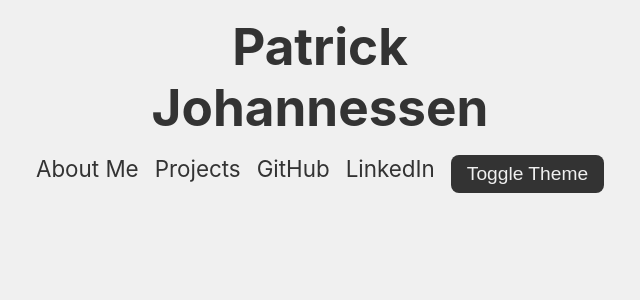
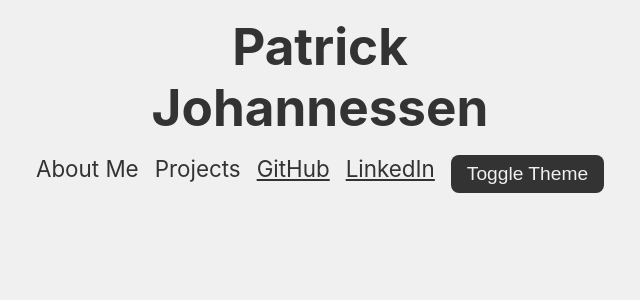
Before and after one commit to patrickjoh/react-website, a React (Create React App) app: page / in a window 1280 px wide. Shown: the top 300 px of the page, without its empty margins (320-960 px from the left). Built offline with nearby package versions, Linux system fonts and the light colour scheme.

Commit message:
change: added underline as decribed in issue
Issue: https://github.com/patrickjoh/react-website/issues/10#issue-1736851253
- Added additional class "external-link" to the <a> in the navbar.
- Added CSS rule for underline to the  class "external-link"

```diff
--- a/src/App.js
+++ b/src/App.js
@@ -60,10 +60,10 @@
                 <NavLink className="nav-link" activeClassName="active" to="/projects">Projects</NavLink>
               </li>
               <li className="nav-item">
-                <a className="nav-link" href="https://github.com/patrickjoh" target="_blank" rel="noopener noreferrer">GitHub</a>
+                <a className="nav-link external-link" href="https://github.com/patrickjoh" target="_blank" rel="noopener noreferrer">GitHub</a>
               </li>
               <li className="nav-item">
-                <a className="nav-link" href="https://www.linkedin.com/in/patrick-johannessen/" target="_blank" rel="noopener noreferrer">LinkedIn</a>
+                <a className="nav-link external-link" href="https://www.linkedin.com/in/patrick-johannessen/" target="_blank" rel="noopener noreferrer">LinkedIn</a>
               </li>
               <li>
                 <button className="toggle-theme" onClick={handleToggleTheme}>Toggle Theme</button>
--- a/src/css/App.css
+++ b/src/css/App.css
@@ -33,6 +33,11 @@
   color: #333;
 }
 
+body.light {
+  background-color: #f0f0f0;
+  color: #333;
+}
+
 /* Dark mode styles */
 
 .dark {
@@ -49,13 +54,6 @@
   background-color: #333;
   color: #f0f0f0;
 }
-
-body.light {
-  background-color: #f0f0f0;
-  color: #333;
-}
-
-
 
 .dark .name {
   color: #f0f0f0;
@@ -130,6 +128,10 @@
   transition: color 0.3s ease;
 }
 
+.external-link {
+  text-decoration: underline;
+}
+
 .nav-link.active {
   font-size: 1.6rem;
   font-weight: bold;
```
